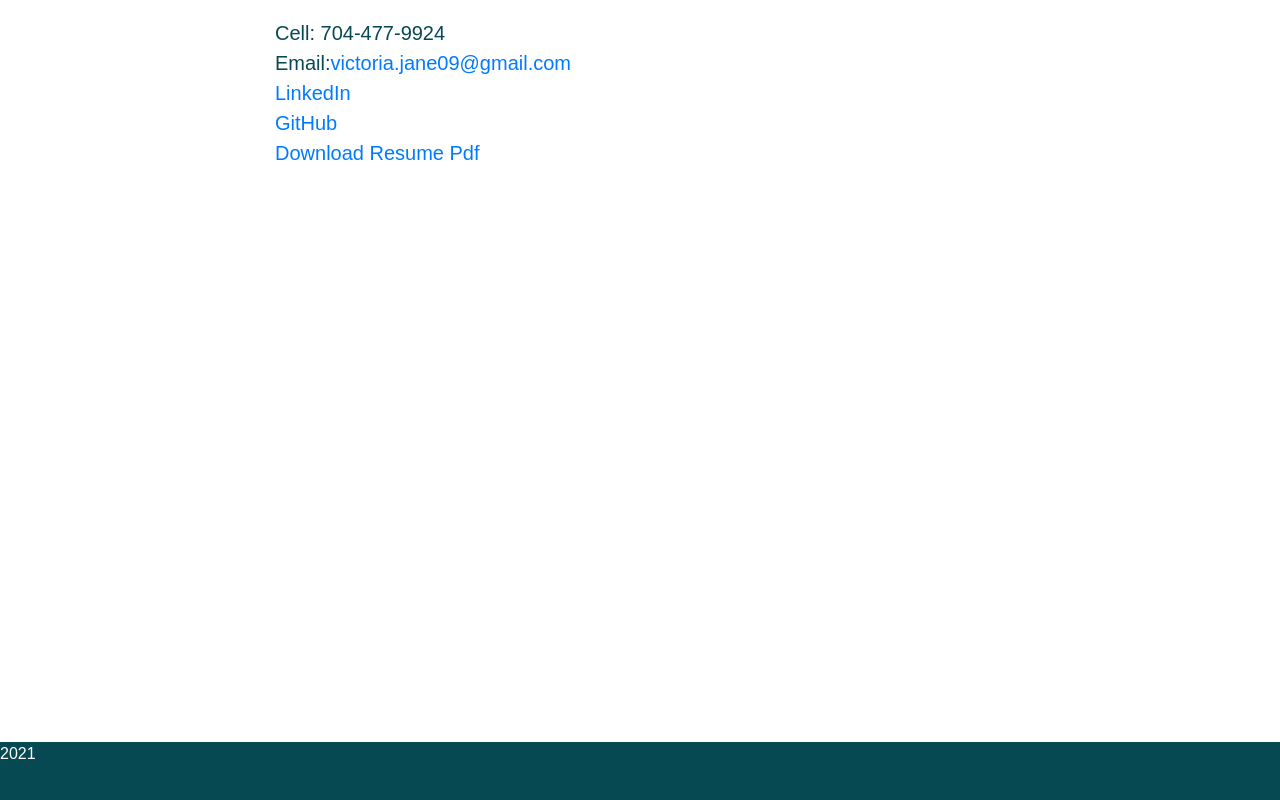
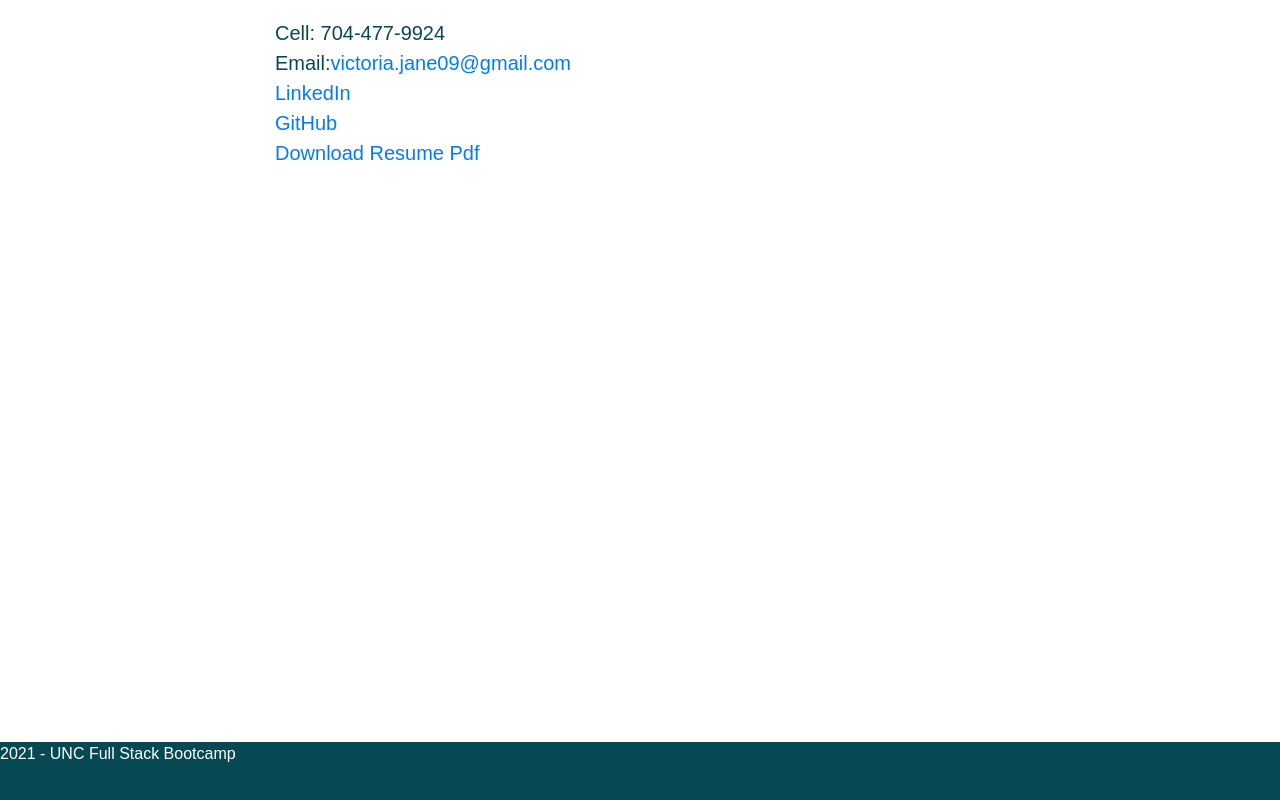
Before and after one commit to victoriahunter11/secondportfolio, a React (Create React App) app: page /contact in a window 1280 px wide. Shown: the part 566-1366 px from the top of the page. Built offline with nearby package versions, Linux system fonts and the light colour scheme.

Commit message:
making it so the about me is the first page loaded

```diff
--- a/src/App.js
+++ b/src/App.js
@@ -13,7 +13,7 @@ function App() {
     <Router>
       <Navbar />
       <Hero/>
-      <Route exact path="/" component={AboutMe} />
+      <Route exact path="/secondportfolio" component={AboutMe} />
       <Route exact path="/aboutme" component={AboutMe} />
       <Route exact path="/portfolio" component={Portfolio} />
       <Route exact path="/contact" component={Contact} />
--- a/src/components/footer.js
+++ b/src/components/footer.js
@@ -8,7 +8,7 @@ function Footer() {
 
     <footer className="footer" id="mainFooter">
 
-      <p>2021</p>
+      <p>2021 - UNC Full Stack Bootcamp</p>
  </footer>
   );
 }
```
